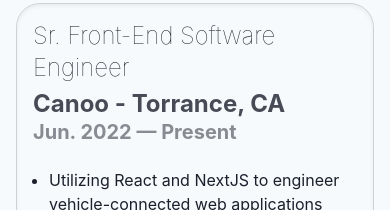
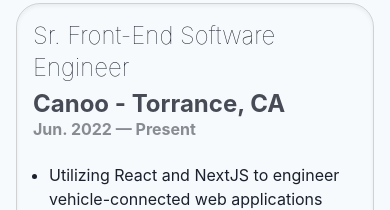
Before and after one commit to jrobinson041/personal-site-resume, a Next.js app: page / in a window 390 px wide. Shown: the part 880-1090 px from the top of the page. Built offline with nearby package versions, Linux system fonts and the light colour scheme.

Commit message:
experience mobile styling

```diff
--- a/src/components/ExperienceItem.tsx
+++ b/src/components/ExperienceItem.tsx
@@ -63,7 +63,7 @@
           {company} - {location}
         </Heading>
         <Show below="md">
-          <Heading size="md" opacity={0.5}>
+          <Heading size="sm" opacity={0.5}>
             {start} — {end}
           </Heading>
         </Show>
```
